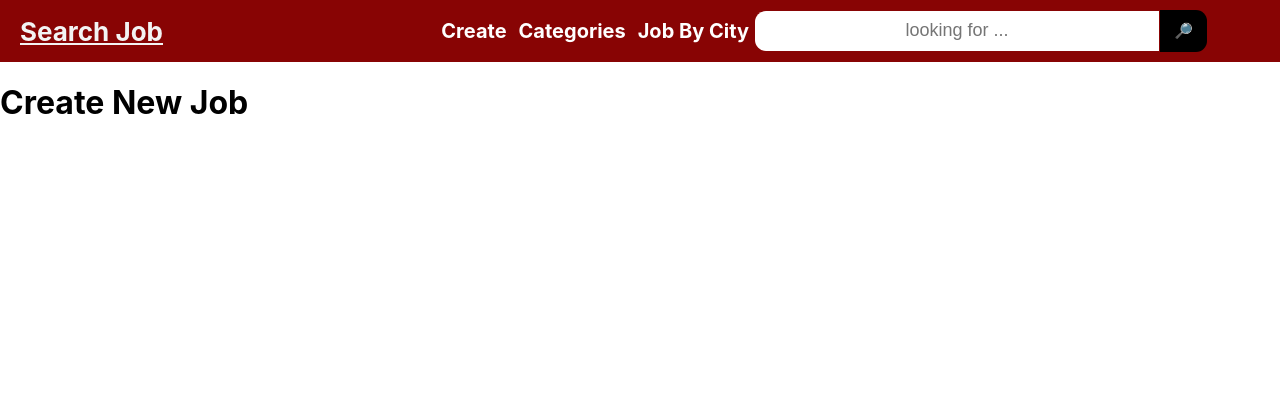
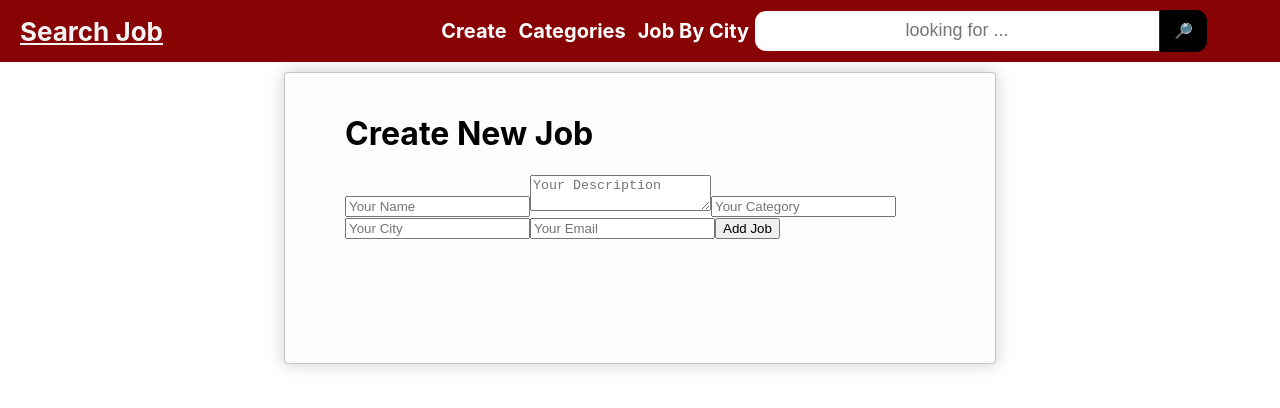
Before and after one commit to lobna3/SoloProjecktJP, a React (Create React App) app in the folder FrontEnd/my-job/: page / in a window 1280 px wide. Both pictures are taken after a click on the element "Create". Shown: the top 408 px of the page. Built offline with nearby package versions, Linux system fonts and the light colour scheme; no server answers; the HTML template or start-up script is replaced by a standard one.

Commit message:
create Job

```diff
--- a/FrontEnd/my-job/src/App.js
+++ b/FrontEnd/my-job/src/App.js
@@ -4,6 +4,7 @@ import Search from './components/Search.jsx';
 import AllList from './components/AllList.jsx';
 import axios from 'axios';
 import OneJob from './components/OneJob.jsx';
+import Create from './components/Create.jsx';
 
 function App() {
 
@@ -20,6 +21,17 @@ function App() {
       console.log(error)
     })
   }
+  const postData = (body) => {
+    axios.post('http://127.0.0.1:5000/api/jobs', body).then((response) => {
+      console.log(response.data)
+      setRefetsch(!refetsch)
+      alert("Job add with success")
+      setView("allJobs")
+    }).catch((error) => {
+      console.log(error)
+    })
+  }
+
   useEffect(() => {
     fetchData()
   }, [refetsch])
@@ -35,10 +47,13 @@ function App() {
       return <AllList jobs={data} change={changeView}/>
     }
     if (view === "createJob") {
-      return <div><h1>Create New Job</h1></div>
+      return <Create add={postData}/>
     }
     if (view === "oneJob") {
       return <OneJob job={job}/>
+    }
+    if (view === "updateJob") {
+      return <div>update</div>
     }
   }
 
--- a/FrontEnd/my-job/src/components/AllList.jsx
+++ b/FrontEnd/my-job/src/components/AllList.jsx
@@ -16,6 +16,8 @@ const AllList = (props) => {
                         <span>{ele.category}</span>
                         <br></br>
                         <span>{ele.city}</span>
+                        <br></br>
+                        <span>{ele.email}</span>
                     </div>
                     <div className="blog-list-item-lede">
                         <button onClick={()=>{props.change("oneJob",ele)}}>More Details</button>
--- /dev/null
+++ b/FrontEnd/my-job/src/components/Create.jsx
@@ -0,0 +1,47 @@
+import React, { useState } from "react";
+
+const Create = (props) => {
+    { console.log(props) }
+    const [name, setName] = useState("")
+    const [descreption, setDescreption] = useState("")
+    const [category, setCategory] = useState("")
+    const [city, setCity] = useState("")
+    const [email, setEmail] = useState("")
+
+    return (
+        <div className="blog-list-item">
+            <div>
+                <h1> Create New Job</h1>
+                <input type="text" placeholder="Your Name" value={name}
+                    onChange={(e) => { setName(e.target.value) }}
+                />
+
+                <textarea placeholder="Your Description" value={descreption}
+                    onChange={(e) => { setDescreption(e.target.value) }}
+                />
+                <input type="text" placeholder="Your Category" value={category}
+                    onChange={(e) => { setCategory(e.target.value) }}
+                />
+                <input type="text" placeholder="Your City" value={city}
+                    onChange={(e) => { setCity(e.target.value) }}
+                />
+                <input type="text" placeholder="Your Email" value={email}
+                    onChange={(e) => { setEmail(e.target.value) }}
+                />
+                <button type="submit" onClick={() => {
+                     props.add({
+                         name: name,
+                         descreption: descreption,
+                         category: category,
+                         city: city,
+                         email: email
+                     })
+                }}>Add Job</button>
+            </div>
+
+
+        </div>
+    )
+}
+
+export default Create
--- a/FrontEnd/my-job/src/components/OneJob.jsx
+++ b/FrontEnd/my-job/src/components/OneJob.jsx
@@ -15,6 +15,8 @@ const OneJob = (props) => {
                 <span>{props.job.category}</span>
                 <br></br>
                 <span>{props.job.city}</span>
+                <br></br>
+                <span>{props.job.email}</span>
             </div>
         </div>
     )
```
Also changed, not shown: FrontEnd/my-job/src/App.css (line endings or trailing spaces).
